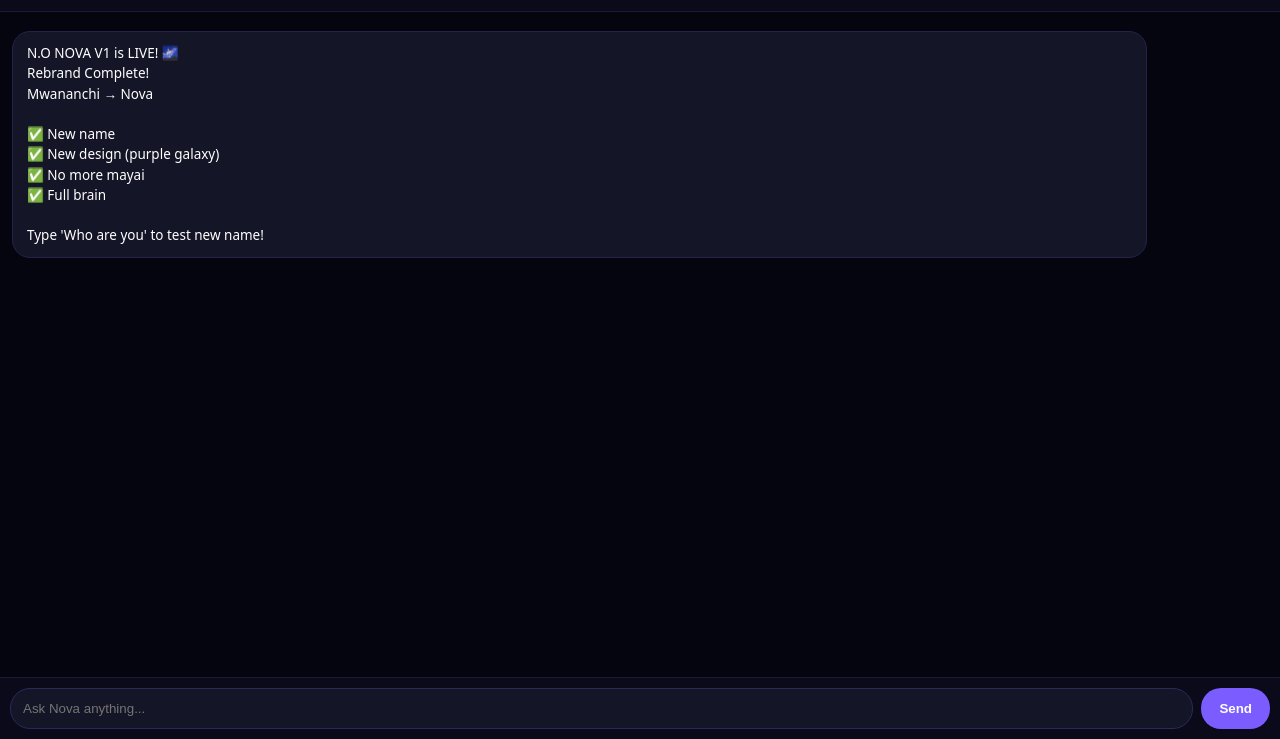
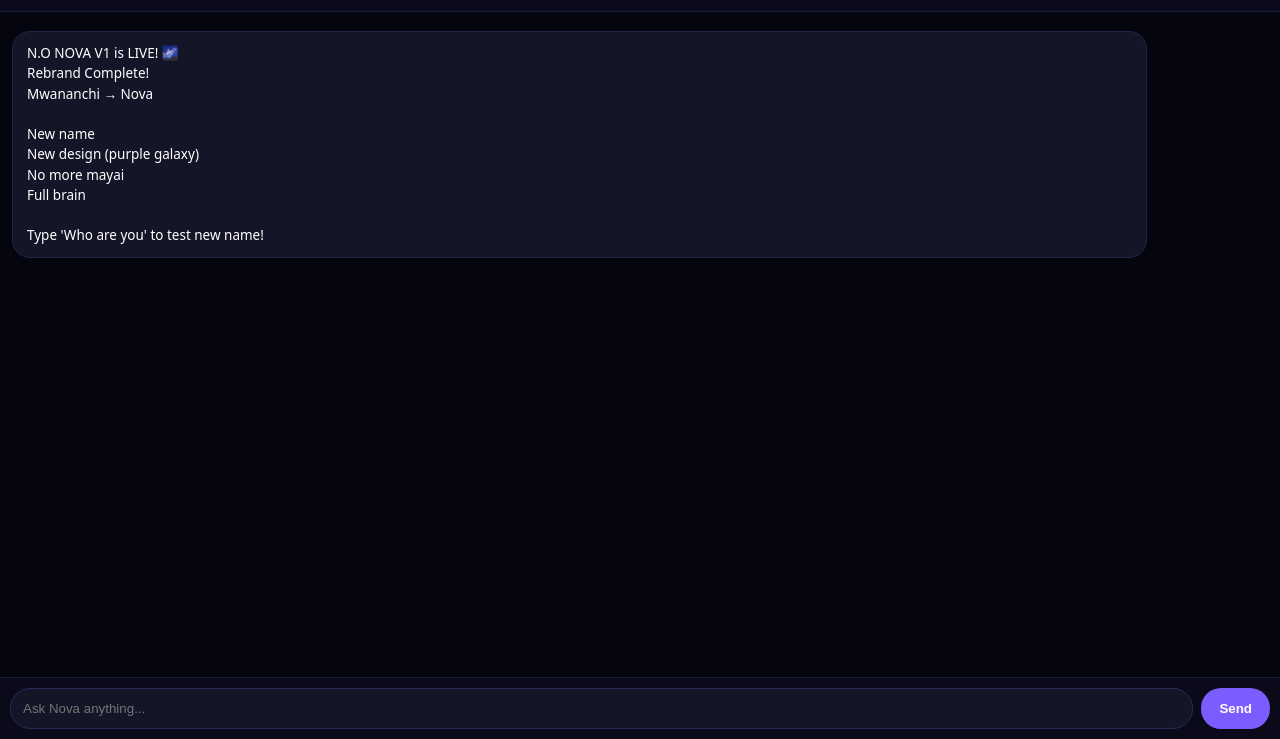
Before and after one commit to naamanodhiambo6-svg/naamanodhiambo6-svg.github.io, a plain HTML site: page index.html in a window 1280 px wide. Shown: the part 61-800 px from the top of the page. Drawn offline with Linux system fonts and the light colour scheme.

Commit message:
Update launch message for N.O NOVA V1

```diff
--- a/index.html
+++ b/index.html
@@ -75,7 +75,7 @@ function ask(){
  } else addMsg(ans,'bot');
 }
 function addMsg(t,c){ const d=document.getElementById('chat'); const div=document.createElement('div'); div.className='msg '+c; div.innerText=t; d.appendChild(div); d.scrollTop=d.scrollHeight; }
-addMsg("N.O NOVA V1 is LIVE! 🌌\nRebrand Complete!\nMwananchi → Nova\n\n✅ New name\n✅ New design (purple galaxy)\n✅ No more mayai\n✅ Full brain\n\nType 'Who are you' to test new name!","bot");
+addMsg("N.O NOVA V1 is LIVE! 🌌\nRebrand Complete!\nMwananchi → Nova\n\nNew name\nNew design (purple galaxy)\nNo more mayai\nFull brain\n\nType 'Who are you' to test new name!","bot");
 </script>
 </body>
 </html>
```
